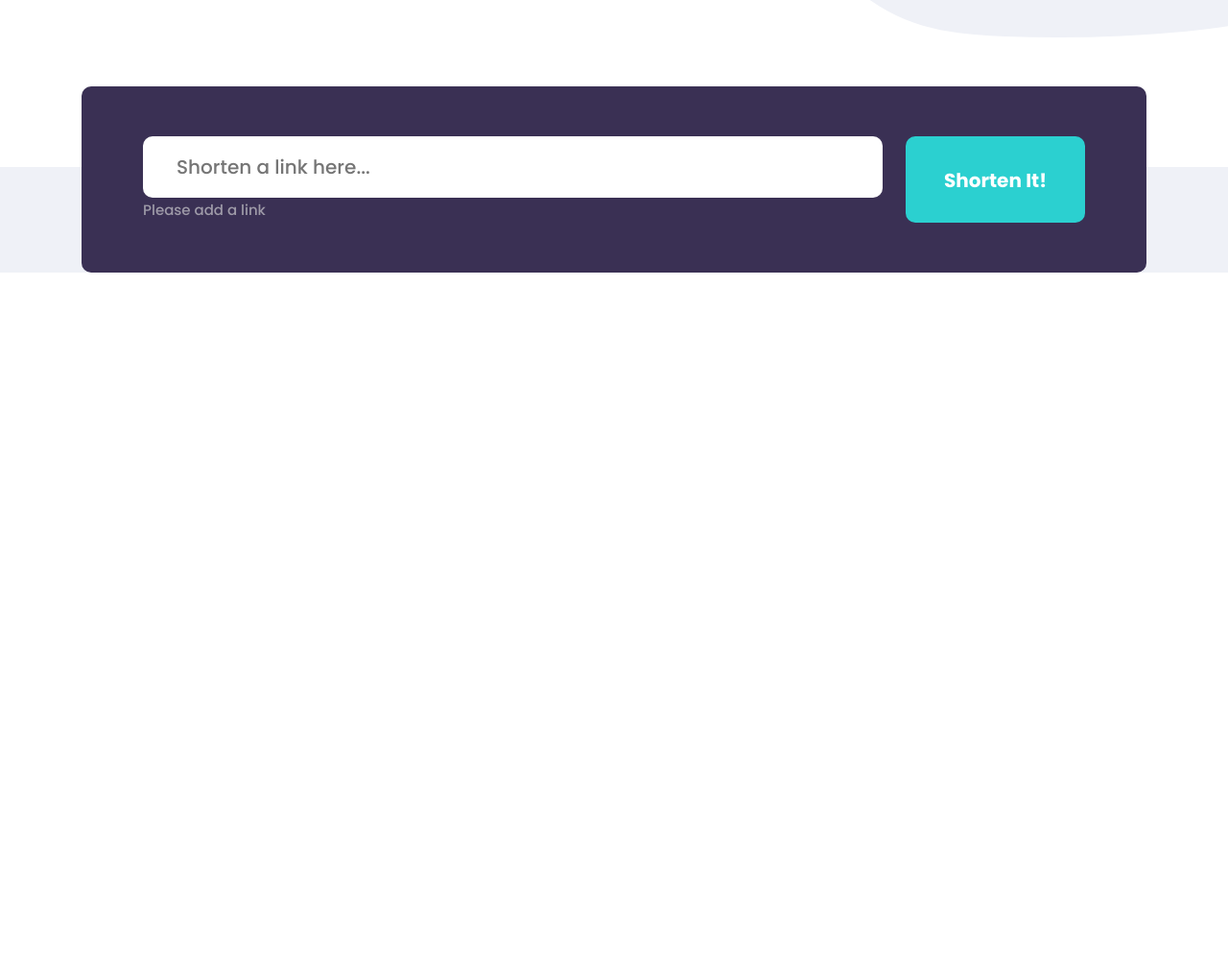
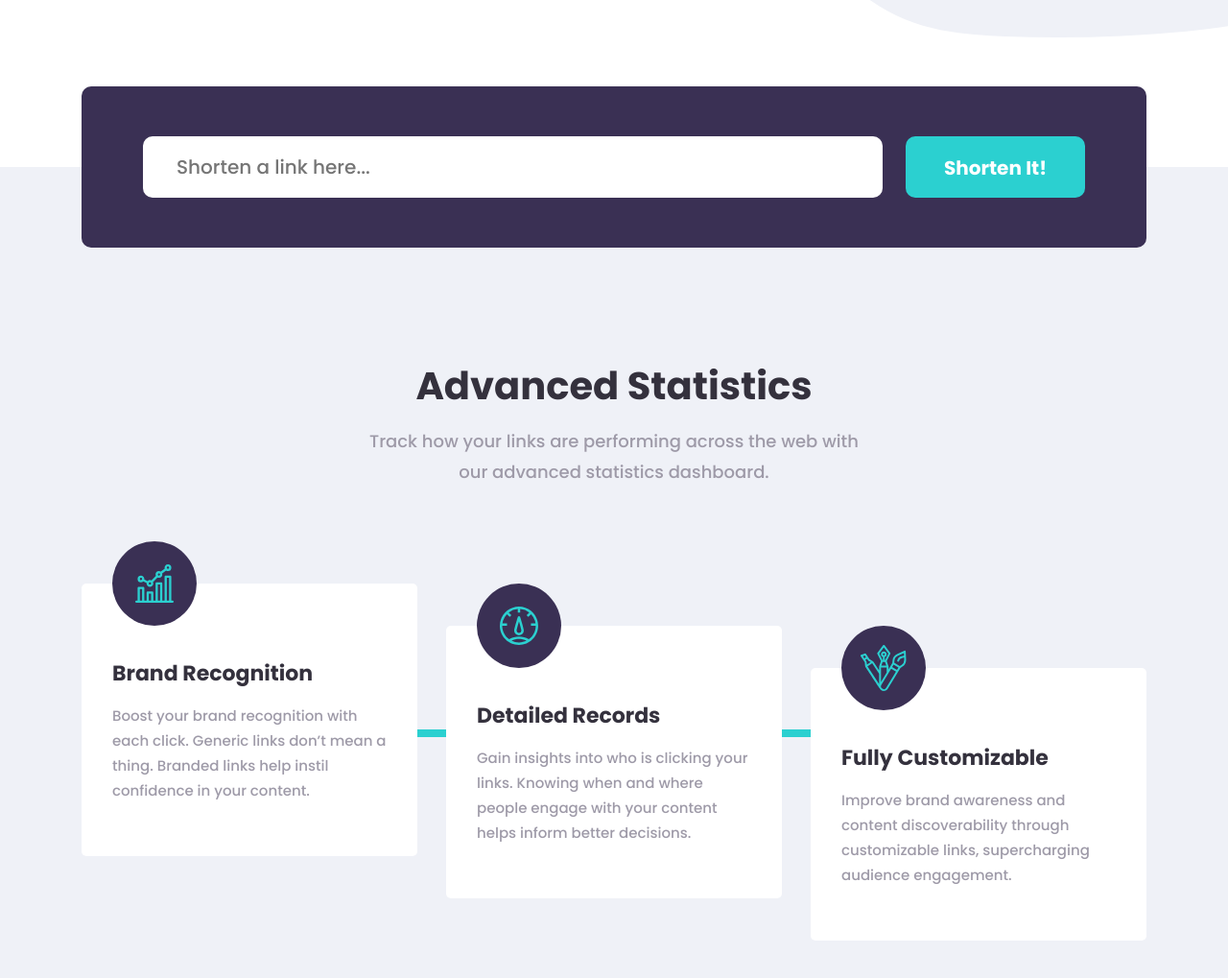
Before and after one commit to Hayotbek-Turgunov/Shorts-PerfectPixel, a plain HTML site: page index.html in a window 1280 px wide. Shown: the part 625-1644 px from the top of the page at 96% size. Before the commit the page ends 909 px from the top, so only its background shows below. Drawn offline with Linux system fonts and the light colour scheme.

Commit message:
add index-features

```diff
--- a/css/styles.css
+++ b/css/styles.css
@@ -324,3 +324,97 @@ img{
   left: 0;
   top: calc(100% + 1px);
 }
+
+/* INDEX-FEATURES */
+.index-features {
+  padding-top: 120px;
+  padding-bottom: 120px;
+  background-color: var(--light-bg);
+}
+
+.index-features__top {
+  max-width: 540px;
+  margin-bottom: 100px;
+  margin-left: auto;
+  margin-right: auto;
+  text-align: center;
+}
+.index-features__title {
+  margin-top: 0;
+  margin-bottom: 18px;
+  font-size: 40px;
+  line-height: 48px;
+  color: var(---text-color-dark);
+}
+.index-features__top-info {
+  margin-top: 0;
+  font-size: 18px;
+  line-height: 32px;
+}
+
+/* INDEX-FEATURE */
+
+
+.index-features__list {
+  position: relative;
+  z-index: 1;
+  display: flex;
+  align-items: flex-start;
+  padding: 0;
+  margin: 0;
+  list-style: none;
+}
+
+.index-features__list::before{
+  position: absolute;
+  left: 0;
+  top: 152px;
+  content: "";
+  width: 100%;
+  height: 8px;
+  z-index: -1;
+  background-color: var(--accent-color);
+}
+.index-features__item {
+  width: 350px;
+}
+.index-features__item:not(:last-child){
+  margin-right: 30px;
+}
+
+.index-features__item:nth-child(2){
+  margin-top: 44px;
+}
+.index-features__item:nth-child(3){
+  margin-top: 88px;
+}
+
+.index-feature {
+  position: relative;
+  padding: 77px 32px 40px;
+  border-radius: 5px;
+  background-color: #fff;
+}
+.index-feature__icon-wrapper {
+  display: flex;
+  align-items: center;
+  justify-content: center;
+  border-radius: 50%;
+  position: absolute;
+  left: 32px;
+  top:-44px;
+  width: 88px;
+  height: 88px;
+  background-color: #3A3054;
+}
+.index-feature__icon {
+}
+.index-feature__title {
+  margin-top: 0;
+  margin-bottom:12px;
+  color: var(---text-color-dark);
+  font-size: 22px;
+  line-height: normal;
+}
+.index-feature__info {
+}
--- a/index.html
+++ b/index.html
@@ -58,13 +58,49 @@
             <form action="https://echo.htmlacademy.ru" class="url-shortener__form" method="POST" >
               <div class="url-shortener__input-wrapper">
                 <input class="url-shortener__input" type="url" name="url" placeholder="Shorten a link here..." aria-label="url-input" required>
-                      <div class="url-shortener__error-msg">Please add a link</div>
               </div>
               <button class="url-shortener__sumbit button button--rectangle-big" type="sumbit">Shorten It!</button>
             </form>
           </div>
         </section>
       </div>
+
+
+
+      <!-- INDEX-FEATURES -->
+      <section class="index-features">
+        <div class="container">
+          <div class="index-features__top">
+            <h2 class="index-features__title">Advanced Statistics</h2>
+            <p class="index-features__top-info">Track how your links are performing across the web with our advanced statistics dashboard.</p>
+          </div>
+
+          <ul class="index-features__list">
+            <li class="index-features__item index-feature">
+              <div class="index-feature__icon-wrapper">
+                <img class="index-feature__icon" src="./img/icon-line-graph.svg" alt="Line chart icon" width="40" height="40">
+              </div>
+              <h3 class="index-feature__title">Brand Recognition</h3>
+              <p class="index-feature__info">Boost your brand recognition with each click. Generic links don’t mean a thing. Branded links help instil confidence in your content.</p>
+            </li>
+
+            <li class="index-features__item index-feature">
+              <div class="index-feature__icon-wrapper">
+                <img class="index-feature__icon" src="./img/Combined Shape.svg" alt="Line chart icon" width="40" height="40">
+              </div>
+              <h3 class="index-feature__title">Detailed Records</h3>
+              <p class="index-feature__info">Gain insights into who is clicking your links. Knowing when and where people engage with your content helps inform better decisions.</p>
+            </li>
+            <li class="index-features__item index-feature">
+              <div class="index-feature__icon-wrapper">
+                <img class="index-feature__icon" src="./img/icon-custom.svg" alt="Line chart icon" width="48" height="48">
+              </div>
+              <h3 class="index-feature__title">Fully Customizable</h3>
+              <p class="index-feature__info">Improve brand awareness and content discoverability through customizable links, supercharging audience engagement.</p>
+            </li>
+          </ul>
+        </div>
+      </section>
     </div>
   </main>
 
```
Also changed, not shown: img/Combined Shape.svg (added), img/icon-custom.svg (added), img/icon-line-graph.svg (added). Lines whose indentation alone changed are shown as unchanged.
